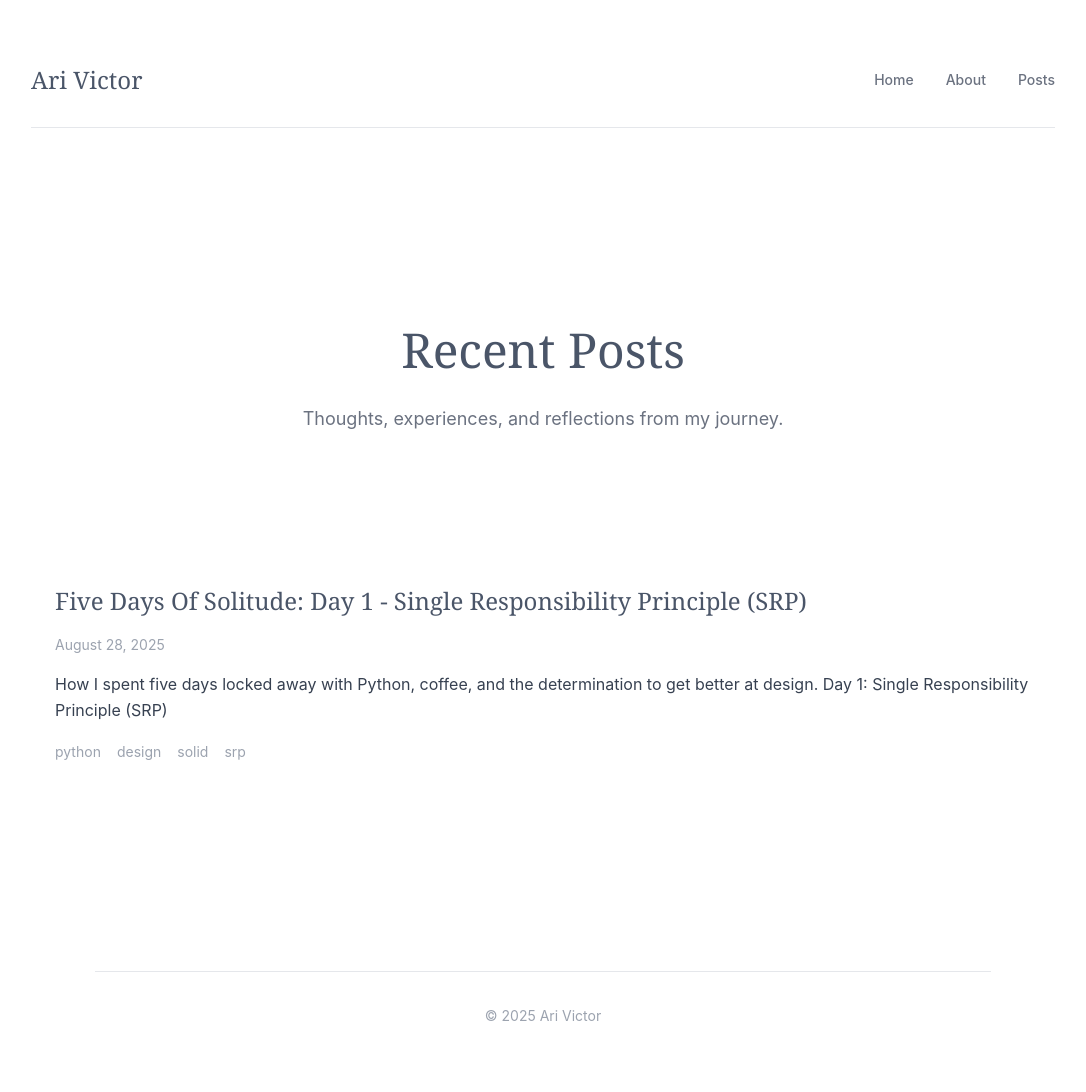
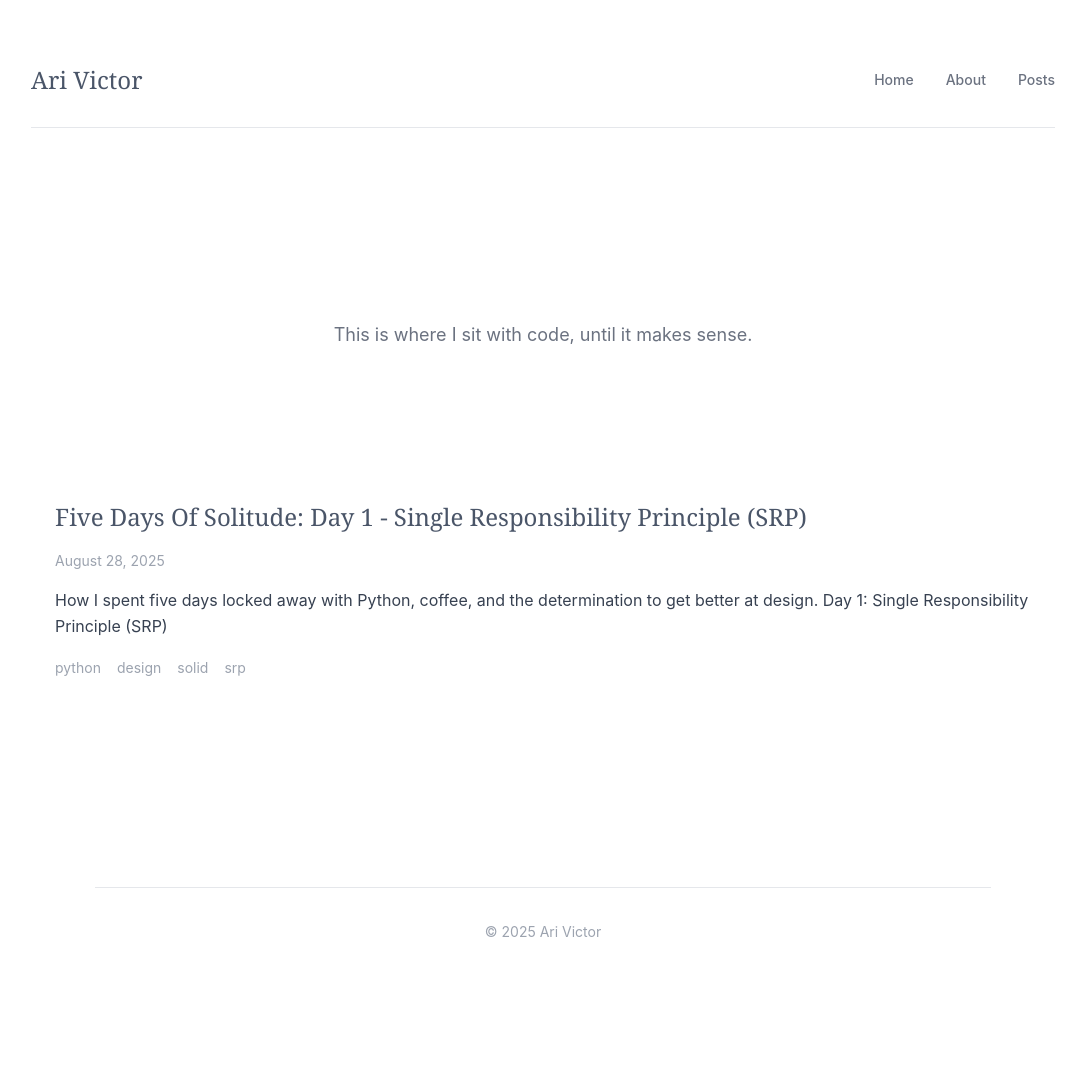
Before and after one commit to arivictor/arivictor.github.io, a Jekyll site: the page built from index.md, in a window 1280 px wide. Shown: the whole page, without its empty margins (97-1183 px from the left). Built offline with Jekyll 4.4.1, drawn with Linux system fonts in a browser that asks for light colours; after the commit the page ends 1008 px from its top, so only the background shows below that.

Commit message:
update: revise 404 error message and modify header content for improved clarity and tone

```diff
--- a/404.html
+++ b/404.html
@@ -8,7 +8,7 @@ permalink: /404.html
     <h1 class="text-6xl font-bold mb-6 text-gray-800">404</h1>
 
     <p class="text-xl text-gray-600 mb-10">
-      Oops! This page wandered off the grid.
+        404. The code you asked for is silent. The silence is part of the design.
     </p>
 
     <!-- Soft pastel decorative shapes -->
--- a/index.md
+++ b/index.md
@@ -2,13 +2,14 @@
 layout: default
 ---
 
+
 <div class="space-y-16">
   <header class="text-center py-16">
-    <h1 class="font-serif text-brand mb-6 leading-tight" style="font-size: 3rem;">
+    <!-- <h1 class="font-serif text-brand mb-6 leading-tight" style="font-size: 3rem;">
       Recent Posts
-    </h1>
+    </h1> -->
     <p class="text-gray-600 text-lg max-w-2xl mx-auto leading-relaxed">
-      Thoughts, experiences, and reflections from my journey.
+      This is where I sit with code, until it makes sense.
     </p>
   </header>
 
```
